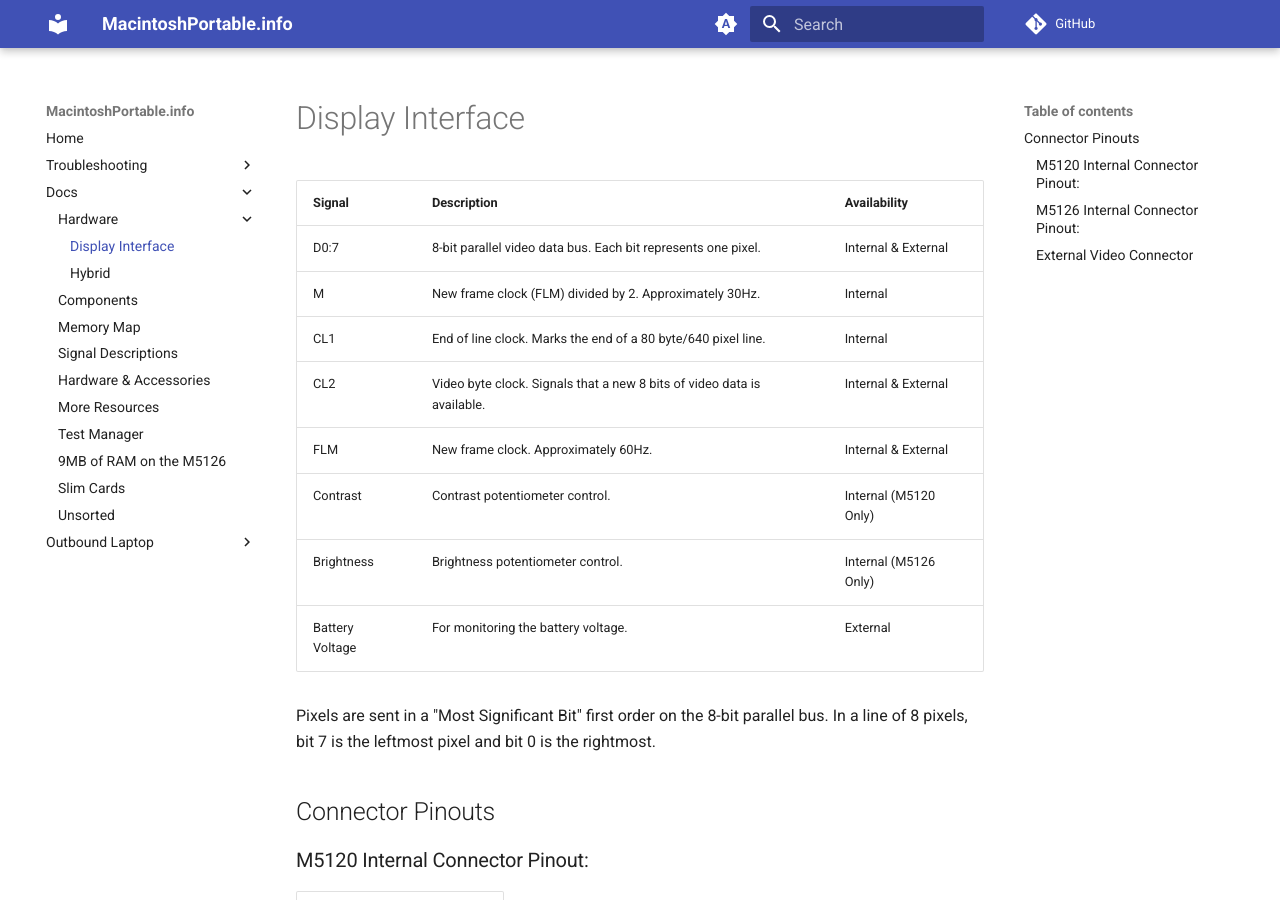
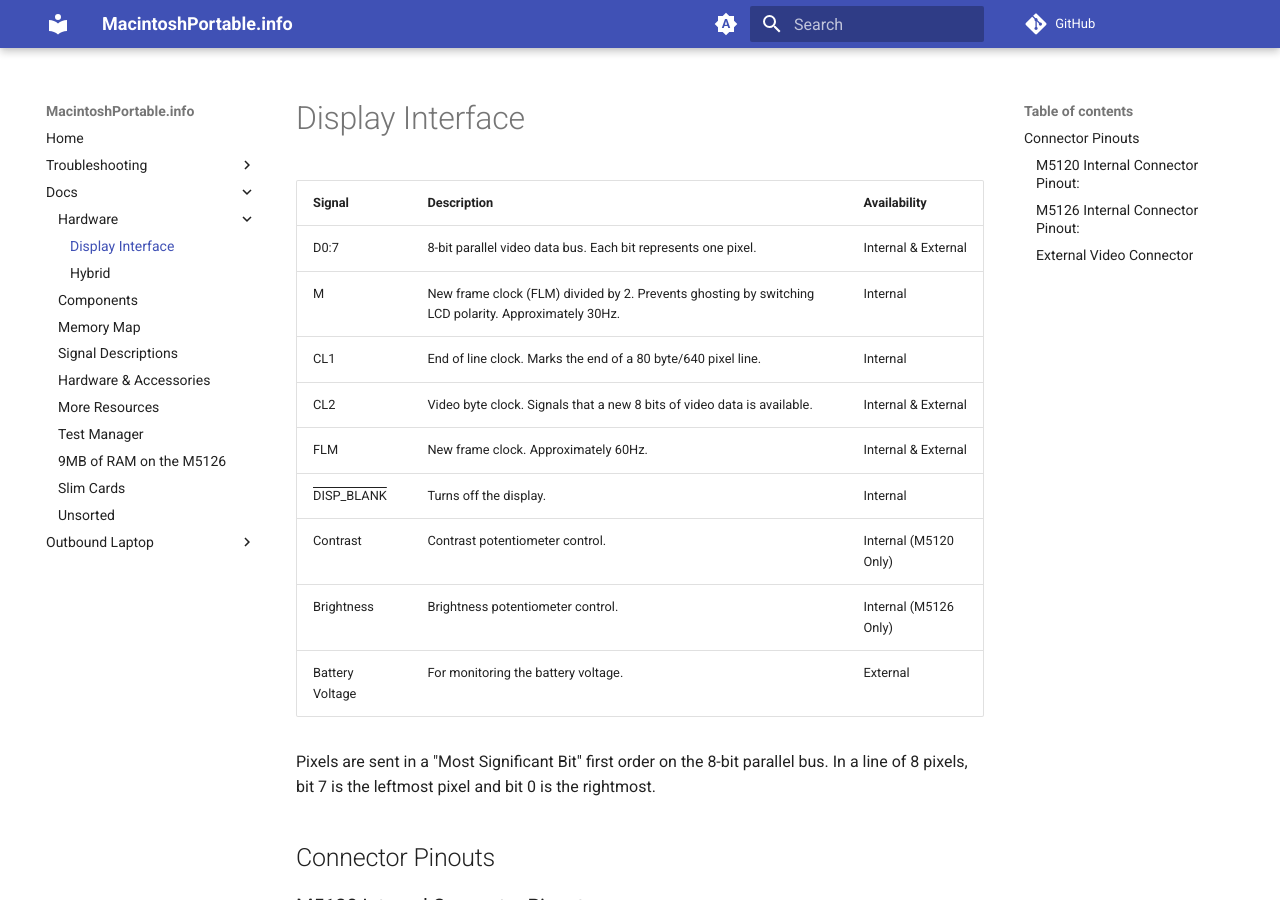
Before and after one commit to rezafouladian/MacintoshPortable, an MkDocs documentation site: the page built from docs/DisplayInterface.md, in a window 1280 px wide and 900 px high. Built offline with MkDocs 1.6.1 and Material for MkDocs 9.7.7, drawn with Linux system fonts in a browser that asks for light colours; comment, search, counter and statistics services are not loaded; part of the change alters nothing that is shown; some of the changed text lies outside the part shown.

Commit message:
Update DisplayInterface.md

```diff
--- a/docs/DisplayInterface.md
+++ b/docs/DisplayInterface.md
@@ -3,10 +3,11 @@
 | Signal | Description | Availability |
 | --- | --- | --- |
 | D0:7 | 8-bit parallel video data bus. Each bit represents one pixel. | Internal & External |
-| M | New frame clock (FLM) divided by 2. Approximately 30Hz. | Internal |
+| M | New frame clock (FLM) divided by 2. Prevents ghosting by switching LCD polarity. Approximately 30Hz. | Internal |
 | CL1 | End of line clock. Marks the end of a 80 byte/640 pixel line. | Internal |
 | CL2 | Video byte clock. Signals that a new 8 bits of video data is available. | Internal & External |
 | FLM | New frame clock. Approximately 60Hz. | Internal & External |
+| <span style="text-decoration:overline">DISP_BLANK</span> | Turns off the display. | Internal |
 | Contrast | Contrast potentiometer control. | Internal (M5120 Only) |
 | Brightness | Brightness potentiometer control. | Internal (M5126 Only) |
 | Battery Voltage | For monitoring the battery voltage. | External |
@@ -53,30 +54,30 @@ Pixels are sent in a "Most Significant Bit" first order on the 8-bit parallel bu
 | --- | --- |
 | 1 | D7 |
 | 2 | D6 |
-| 3 |
+| 3 | GND |
 | 4 | D5 |
 | 5 | D4 |
-| 6 |
+| 6 | GND |
 | 7 | D3 |
 | 8 | D2 |
-| 9 |
+| 9 | GND |
 | 10 | D1 |
 | 11 | D0 |
-| 12 |
+| 12 | GND |
 | 13 | CL2 |
 | 14 | CL1 |
-| 15 | |
+| 15 | GND |
 | 16 | FLM |
 | 17 | M |
-| 18 | |
+| 18 | GND |
 | 19 | |
 | 20 | |
 | 21 | <span style="text-decoration:overline">DISP_BLANK</span> |
 | 22 |
 | 23 |
-| 24 |
-| 25 |
-| 26 |
+| 24 | GND |
+| 25 | GND |
+| 26 | GND |
 | 27 | Brightness |
 | 28 |
 | 29 |
```
